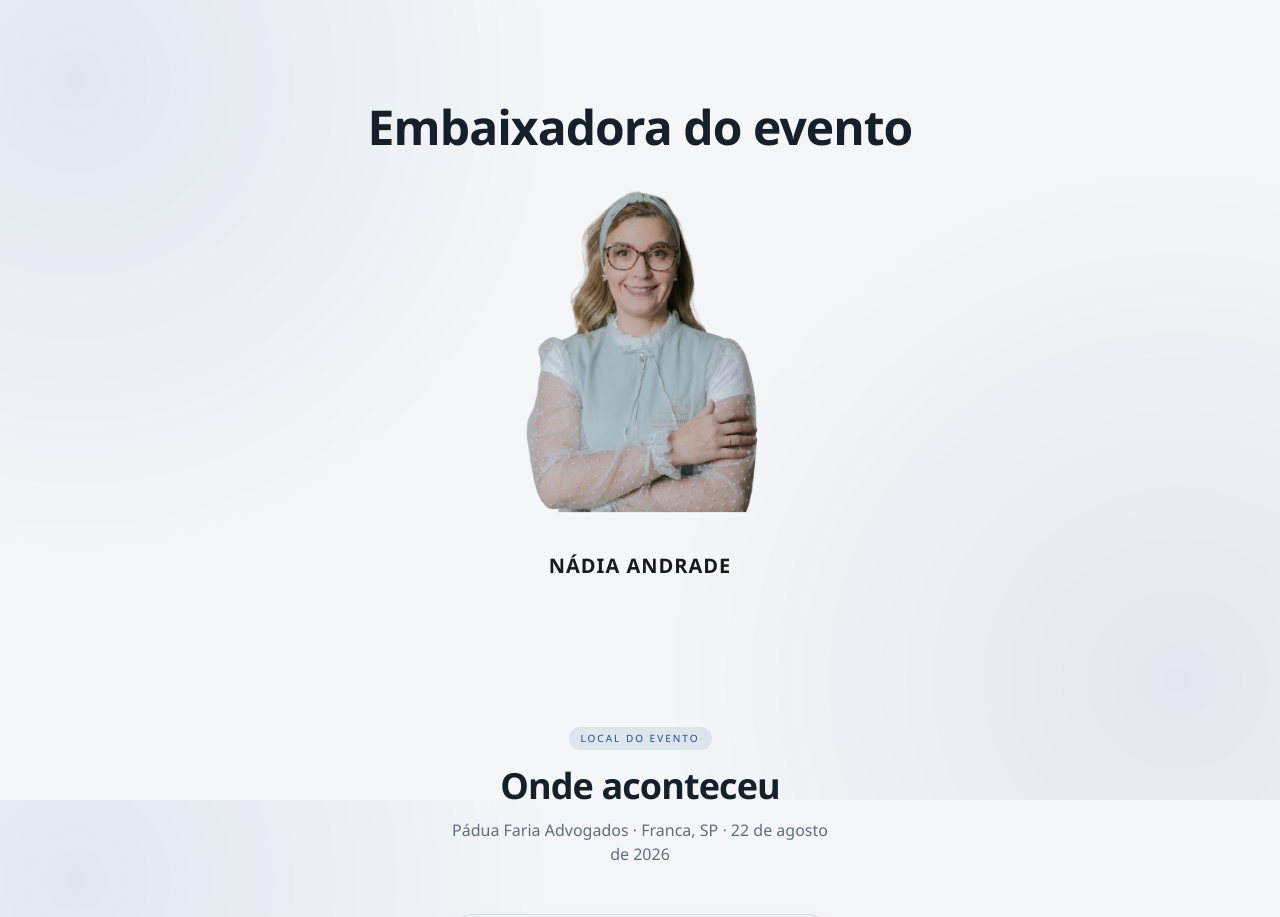
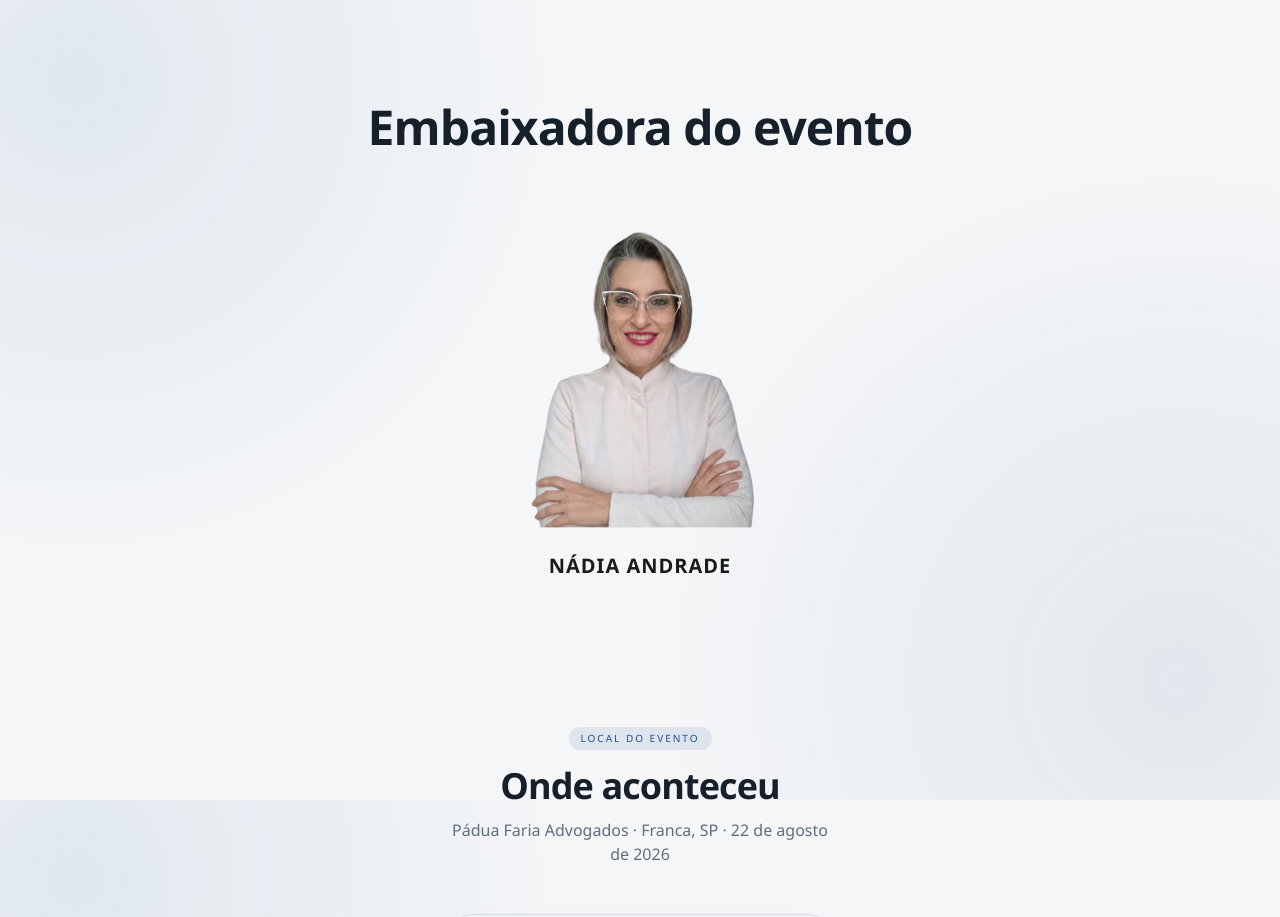
Before and after one commit to gpPacheco/cipmp, a Next.js app: page /edicao-2026 in a window 1280 px wide. Shown: the part 4800-5717 px from the top of the page. Built offline with nearby package versions, Linux system fonts and the light colour scheme; grey boxes are pictures that could not be loaded.

Commit message:
fix(ambassadors): atribuir foto correta da embaixadora Nadia Andrade

```diff
--- a/src/components/Ambassadors.tsx
+++ b/src/components/Ambassadors.tsx
@@ -1,9 +1,4 @@
 "use client";
-
-// ─── Embaixadora do evento ────────────────────────────────────────────────────
-// Bruna Letícia removida permanentemente.
-// e2.PNG não é mais referenciado neste componente.
-// ─────────────────────────────────────────────────────────────────────────────
 
 import Image from "next/image";
 
@@ -15,7 +10,7 @@ interface Ambassador {
 const ambassadors: Ambassador[] = [
   {
     name: "Nádia Andrade",
-    photo: "/e3.PNG", // e2.PNG removido — use outra imagem se necessário
+    photo: "/e2.PNG",
   },
 ];
 
```
